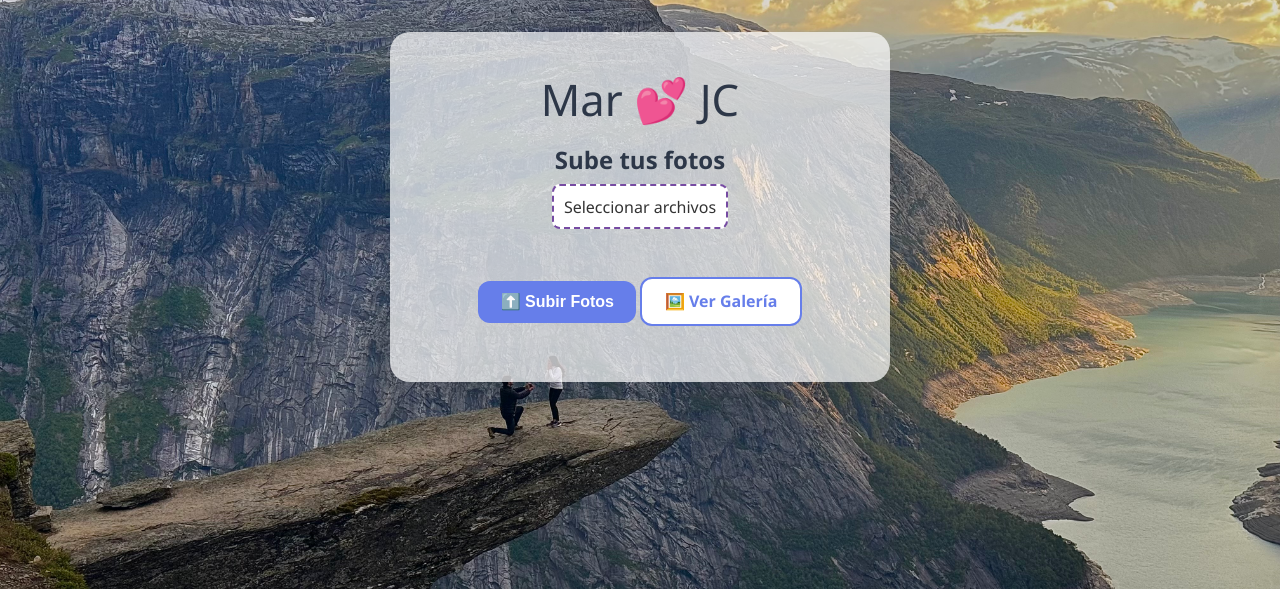
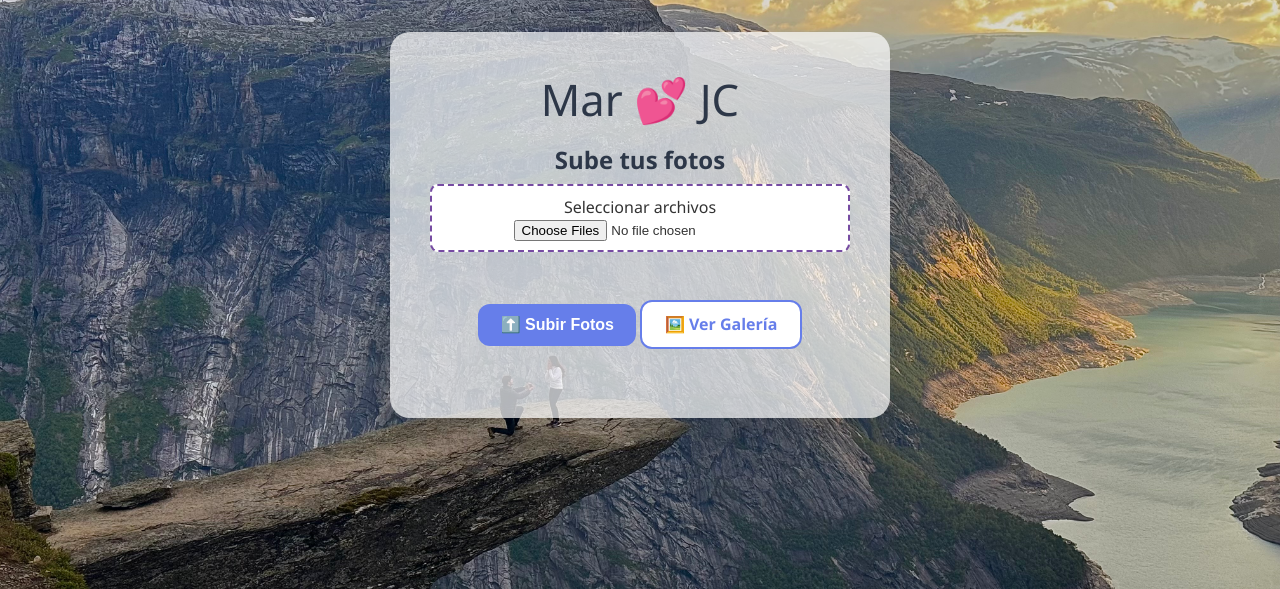
Before and after one commit to Nanrehr/fotos-boda, a Flask app: page / in a window 1280 px wide. Shown: the top 589 px of the page. Run offline with Flask 3, Linux system fonts and the light colour scheme.

Commit message:
Actualizar upload.html sisi

```diff
--- a/templates/upload.html
+++ b/templates/upload.html
@@ -48,12 +48,8 @@
       text-align: center;
       border: 2px dashed #764ba2;
       cursor: pointer;
-      display: inline-block;
       margin-bottom: 1rem;
-    }
-
-    .custom-file-label input {
-      display: none;
+      display: block;
     }
 
     .btn {
@@ -73,13 +69,14 @@
     .btn-primary {
       background: #667eea;
       color: #fff;
+      margin-bottom: 1rem;
     }
 
     .btn-secondary {
       background: #fff;
       color: #667eea;
       border: 2px solid #667eea;
-      margin-top: 1rem;
+      margin-top: 0.5rem;
     }
 
     .preview {
@@ -87,6 +84,7 @@
       flex-wrap: wrap;
       justify-content: center;
       margin-top: 1rem;
+      margin-bottom: 1.5rem; /* ✅ SEPARACIÓN CON BOTONES */
       gap: 8px;
     }
 
@@ -116,7 +114,7 @@
 
     <label class="custom-file-label">
       Seleccionar archivos
-      <input type="file" id="fotos" accept="image/*" multiple onchange="mostrarPrevisualizacion()" />
+      <input type="file" id="fotos" accept="image/*" multiple onchange="previsualizar()" />
     </label>
 
     <div class="preview" id="preview"></div>
@@ -128,12 +126,21 @@
   </section>
 
   <script>
-    function mostrarPrevisualizacion() {
+    let archivosSeleccionados = [];
+
+    function previsualizar() {
       const input = document.getElementById('fotos');
       const preview = document.getElementById('preview');
+      const mensajes = document.getElementById('mensajes');
+
+      archivosSeleccionados = Array.from(input.files);
+
+      if (archivosSeleccionados.length > 0) {
+        mensajes.innerHTML = "📤 Dale al botón Subir Fotos para comenzar...";
+      }
+
       preview.innerHTML = '';
-
-      Array.from(input.files).forEach(file => {
+      archivosSeleccionados.forEach(file => {
         const reader = new FileReader();
         reader.onload = e => {
           const img = document.createElement('img');
@@ -144,34 +151,35 @@
       });
     }
 
-    function subirFotos() {
-      const input = document.getElementById('fotos');
+    async function subirFotos() {
       const mensajes = document.getElementById('mensajes');
-      const files = input.files;
-
-      if (!files.length) {
-        mensajes.innerHTML = '<span class="error">❗Selecciona al menos una foto</span>';
+      if (!archivosSeleccionados.length) {
+        mensajes.innerHTML = "❌ No has seleccionado ninguna foto";
         return;
       }
 
-      const formData = new FormData();
-      Array.from(files).forEach(file => formData.append('fotos', file));
-      mensajes.innerHTML = '<span class="info">⌛ Subiendo fotos...</span>';
+      mensajes.innerHTML = "⌛ Subiendo... puedes cerrar esta ventana si quieres, tardará un poco.";
 
-      fetch('/upload', {
-        method: 'POST',
-        body: formData
-      })
-      .then(res => {
-        if (res.redirected) {
-          window.location.href = res.url;
-        } else {
-          mensajes.innerHTML = '<span class="success">✅ Fotos subidas con éxito</span>';
+      let total = archivosSeleccionados.length;
+      let completadas = 0;
+
+      for (const file of archivosSeleccionados) {
+        const formData = new FormData();
+        formData.append('fotos', file);
+
+        try {
+          await fetch('/upload', {
+            method: 'POST',
+            body: formData
+          });
+        } catch (e) {
+          console.error("Error al subir una imagen", e);
         }
-      })
-      .catch(() => {
-        mensajes.innerHTML = '<span class="error">❌ Error al subir las fotos</span>';
-      });
+
+        completadas++;
+      }
+
+      mensajes.innerHTML = "✅ Fotos subidas. ¡Pulsa en Ver Galería!";
     }
   </script>
 </body>
```
